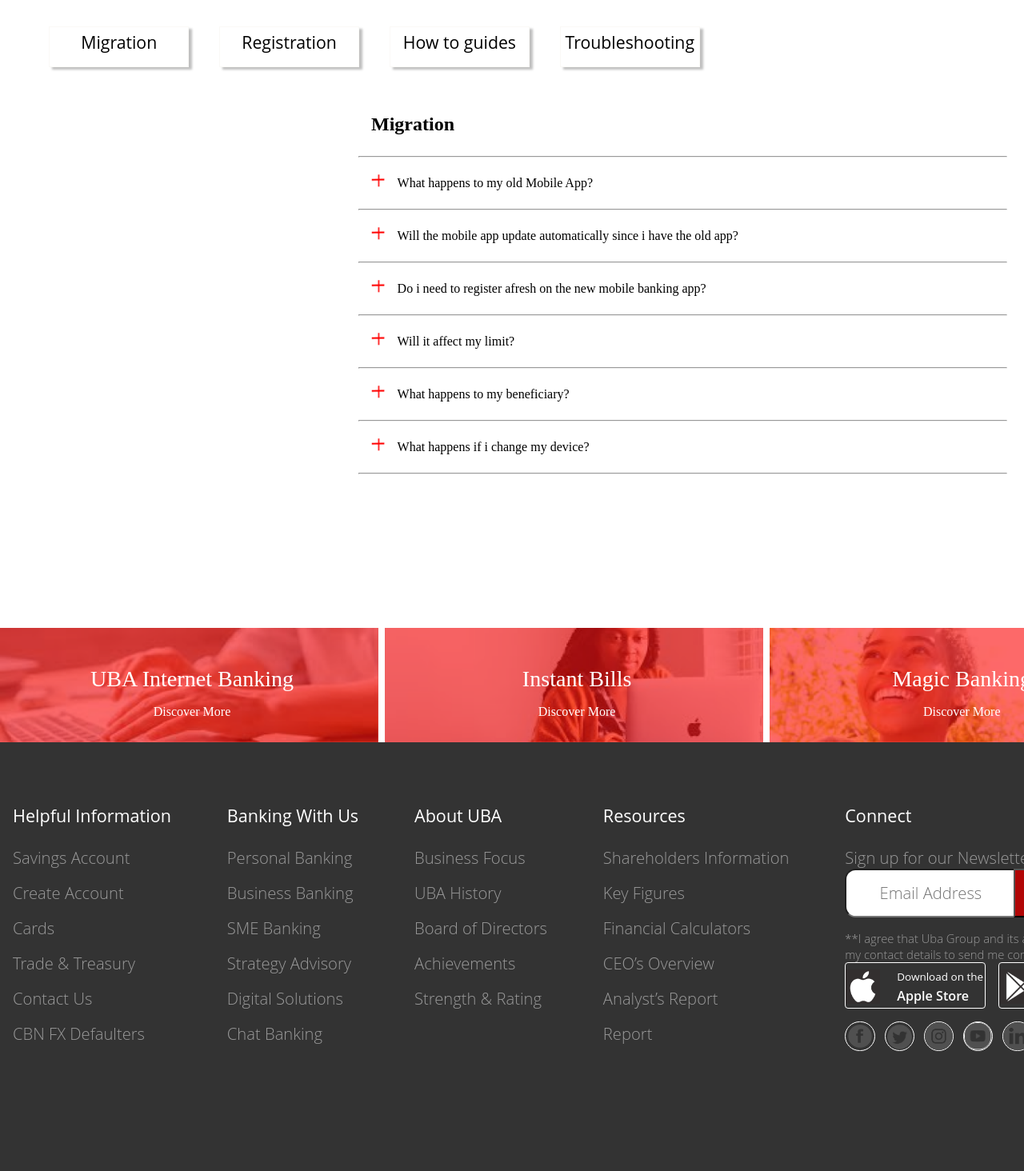
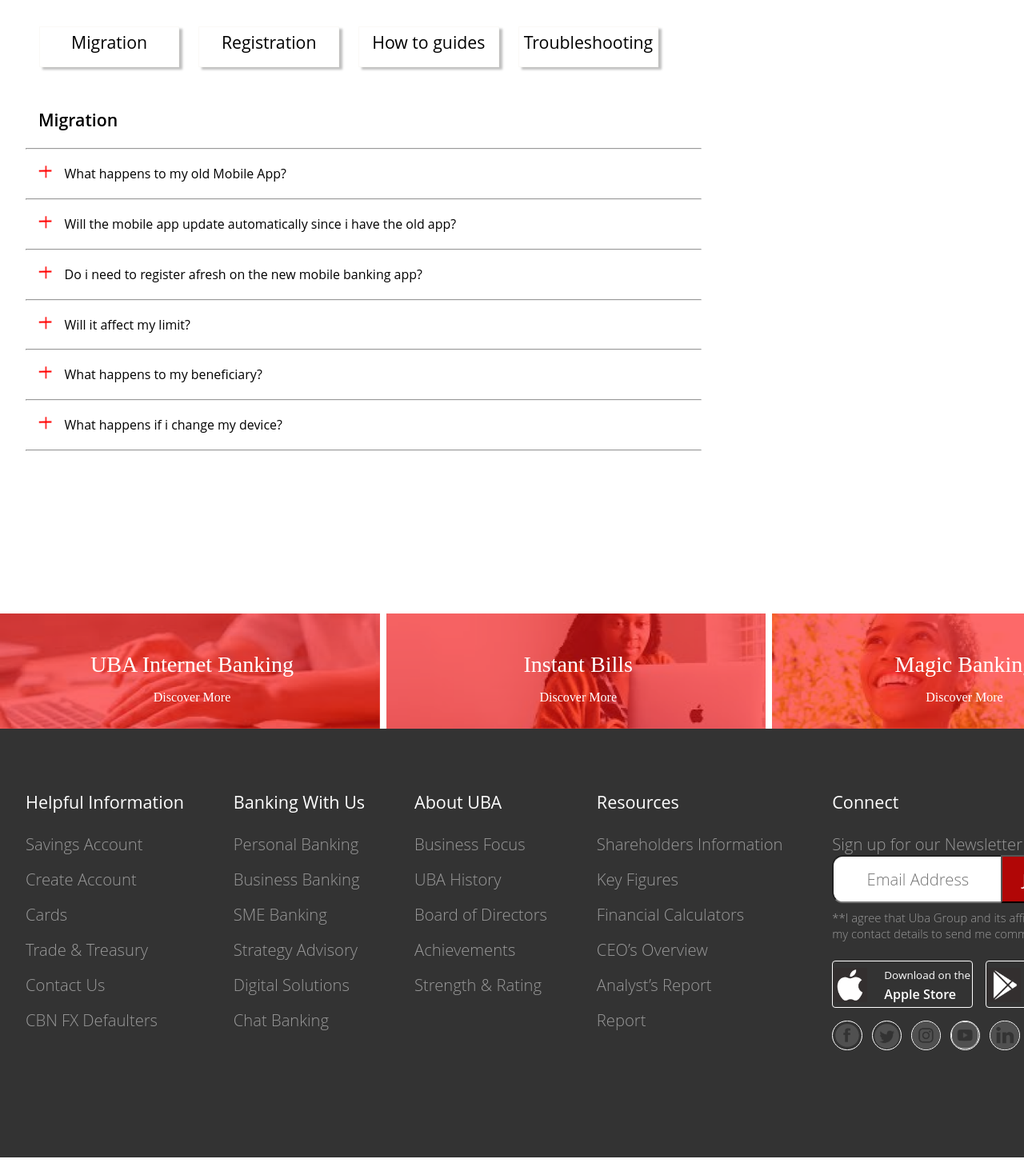
Before and after one commit to EMOplay06/LuTA-UBA-Project, a plain HTML site: page index.html in a window 1280 px wide. Shown: the part 4471-5935 px from the top of the page at 80% size. Drawn offline with Linux system fonts and the light colour scheme; a web font is replaced by a local one.

Commit message:
latest update

```diff
--- a/index.html
+++ b/index.html
@@ -140,6 +140,7 @@
             <div class="float-img">
                 <img src="images/UBA-Faq 1.png">
             </div>
+            <div class="float-sub-container">
                 <div  class="float-list">
                     <ul>
                         <li><a href="#"></a>Migration</li>
@@ -164,6 +165,8 @@
                     <p><img src="images/plus.png">What happens if i change my device?</p>
                     <hr>
                 </div>
+            </div>
+
         </div>
         <!-- ========================SECTION 7=================== -->
 
--- a/style.css
+++ b/style.css
@@ -430,6 +430,8 @@ hr {
     width: 30.68938rem;
     height: 46.01331rem;
     flex-shrink: 0;
+    margin-left: 4rem;
+    margin-right: 0.5rem;
 }
 
 .float-texts img {
@@ -437,6 +439,7 @@ hr {
     height: 0.99825rem;
     flex-shrink: 0;
     margin-right: 1rem;
+    /* margin-left: 1rem; */
 }
 
 /* ------------------other styling--------------------- */
@@ -450,14 +453,21 @@ hr {
     float: left;
 }
 
-.float-list ul{
+.float-list ul {
     display: flex;
-    width: 58.5rem;
+    width: 50.5rem;
     height: 7.00275rem;
     align-items: center;
     list-style: none;
     justify-content: center;
-    gap: 4%;
+    gap: 3%;
+}
+
+.float-sub-container {
+    display: inline-block;
+    width: 48.5rem;
+    align-items: center;
+    margin-left: 2rem;
 }
 
 .float-list ul li {
@@ -476,19 +486,33 @@ hr {
     box-shadow: 3.986711025238037px 3.3222591876983643px 2.6578073501586914px 0px rgba(0, 0, 0, 0.25);
 }
 
-.float-texts {
-    margin-left: 35%;
-}
 
 .float-texts hr {
-    width: 50.66444rem;
+    width: 52.8rem;
     height: 0.0415rem;
     background: #999;
-
 }
 
 .float-texts p, .float-texts h2 {
     margin: 1rem;
+}
+
+.float-texts h2 {
+    color: #000;
+    font-family: Open Sans;
+    font-size: 1.32888rem;
+    font-style: normal;
+    font-weight: 600;
+    line-height: 181.184%;
+}
+
+.float-texts p {
+    color: #000;
+    font-family: Open Sans;
+    font-size: 0.99669rem;
+    font-style: normal;
+    font-weight: 400;
+    line-height: 181.184%;
 }
 
 /* =======================DISCOVER (SECTION 7)=================== */
@@ -496,7 +520,7 @@ hr {
 
 .discover img {
     position: relative;
-    width: 29.57rem;
+    width: 29.67rem;
     height: 8.98544rem;
     flex-shrink: 0;
     background: linear-gradient(0deg, rgba(255, 0, 0, 0.53) 0%, rgba(255, 0, 0, 0.53) 100%), url(<path-to-image>), lightgray 50% / cover no-repeat;
@@ -578,8 +602,8 @@ hr {
     justify-content: space-between;
     margin-top: -0.7rem;
     padding-top: 6%;
-    padding-left: 1rem;
-    padding-right: 1rem;
+    padding-left: 2rem;
+    padding-right: 2rem;
 }
 
 .info-list h3 {
@@ -629,6 +653,7 @@ hr {
     font-weight: 300;
     line-height: normal;
     width: 21rem;
+    margin-bottom: 1.5rem;
 }
 
 #uba-email {
@@ -664,7 +689,7 @@ hr {
 }
 
 .sign-up-section {
-    margin-bottom: 1rem;
+    margin-bottom: 0.5rem;
 }
 
 .apple-download {
```
Lines whose indentation alone changed are shown as unchanged.
